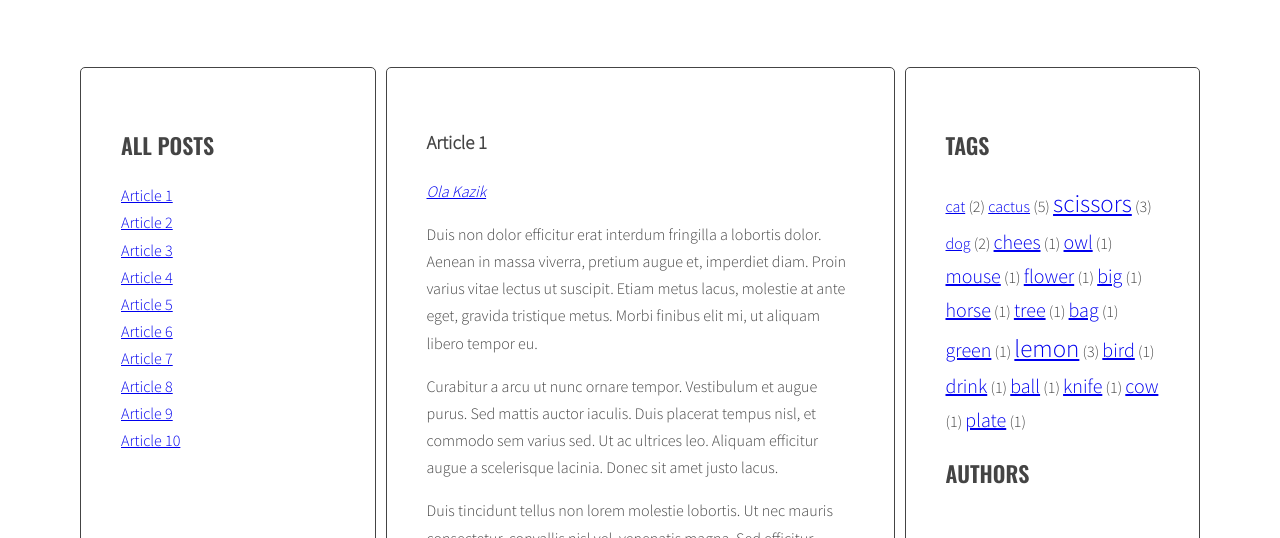
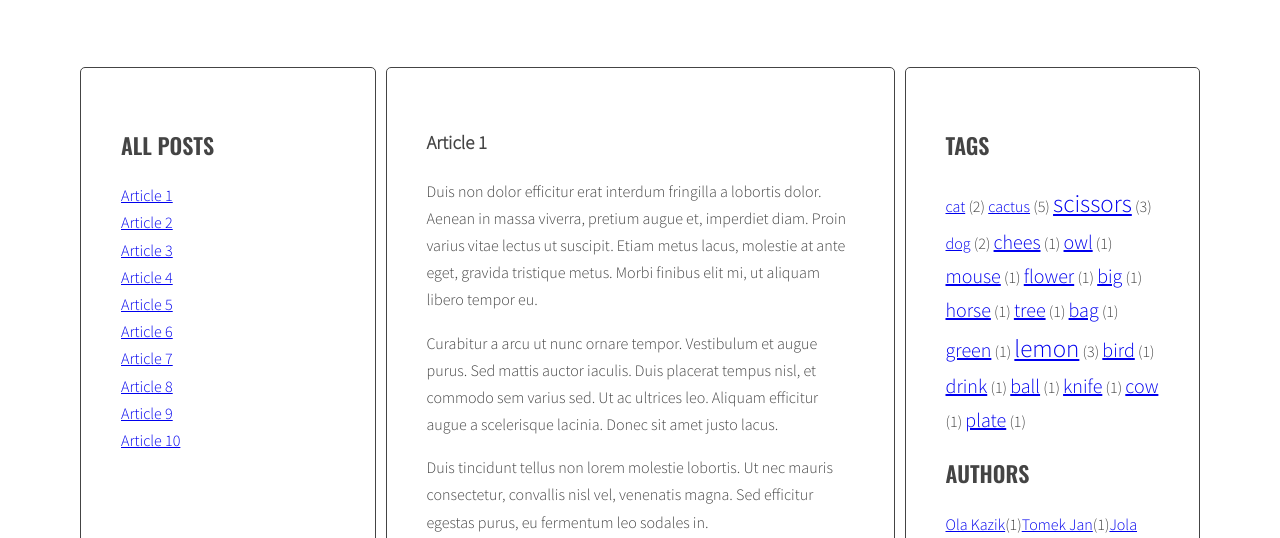
Before and after one commit to magdaojrzynska/javascript-blog, a website: page index.html in a window 1280 px wide. Shown: the part 410-948 px from the top of the page. Drawn offline with nearby package versions, Linux system fonts and the light colour scheme.

Commit message:
Add author list functionn

```diff
--- a/index.html
+++ b/index.html
@@ -280,8 +280,8 @@
                         <li><a href="#">news</a> <span>(6)</span></li>-->
                     </ul>
                     <h2 class="section-title">Authors</h2>
-                    <!-- <ul class="list authors">
-                        <li>
+                    <ul class="list authors">
+                        <!-- <li>
                             <a href="#">
                                 <span class="author-name">Kitty Toebean</span>
                             </a>
@@ -300,8 +300,8 @@
                             <a href="#">
                                 <span class="author-name">Marion Berry</span>
                             </a>
-                        </li>
-                    </ul> -->
+                        </li>-->
+                    </ul>
                 </aside>
             </main>
         </div>
--- a/js/script.js
+++ b/js/script.js
@@ -52,7 +52,8 @@ const optArticleSelector = '.post',
     optArticleAuthorSelector = '.post-author',
     optTagsListSelector = '.tags.list',
     optCloudClassCount = 5,
-    optCloudClassPrefix = 'tag-size-';
+    optCloudClassPrefix = 'tag-size-',
+    optAuthorsListSelector = '.list.authors';
 
 function clearMessages() {
     const titleList = document.querySelector(optTitleListSelector);
@@ -136,7 +137,7 @@ function calculateTagClass(count, params) {
     const normalizedCount = count - params.min;
     const normalizedMax = params.max - params.min;
     const percentage = normalizedCount / normalizedMax;
-    const classNumber = Math.floor( percentage * (optCloudClassCount - 1) + 1 );
+    const classNumber = Math.floor(percentage * (optCloudClassCount - 1) + 1);
 
     return optCloudClassPrefix + classNumber
 }
@@ -314,6 +315,10 @@ addClickListenersToTags();
 
 
 function generateAuthors() {
+
+    /*NEW */
+    let allAuthors = {};
+
     /* find all authors */
     const articles = document.querySelectorAll(optArticleSelector);
 
@@ -323,11 +328,31 @@ function generateAuthors() {
 
         const authorName = article.getAttribute("data-author");
 
-        const linkHTML = '<a href="#author-' + authorName + '">' + authorName + '</a>';
 
-        authorList.innerHTML = linkHTML
+
+        /* [NEW] */
+        if (!allAuthors.hasOwnProperty(authorName)) {
+            allAuthors[authorName] = 1;
+        } else {
+            allAuthors[authorName]++;
+        }
+
     }
+    /* [NEW] */
+    const authorsList = document.querySelector(optAuthorsListSelector);
+    /*authorsList.innerHTML = allAuthors.join(''); */
+
+    let allAuthorsHTML = ''
+    console.log('kurwa')
+    for (let author in allAuthors) {
+        const linkHTML = '<a href="#author-' + author + '">' + author + '</a>';
+
+        allAuthorsHTML += '<li>'+ linkHTML + '(' + allAuthors[author] + ')</li>';
+    }
+
+    authorsList.innerHTML = allAuthorsHTML
     /* END LOOP: for every article: */
+
 }
 
 generateAuthors()
--- a/sass/style.scss
+++ b/sass/style.scss
@@ -133,3 +133,7 @@ ul.list.tags li {
 display: inline;
 
 }
+
+ul.list.authors li {
+  display: inline;
+}
```
Also changed, not shown: css/style.css, 1 other file.
